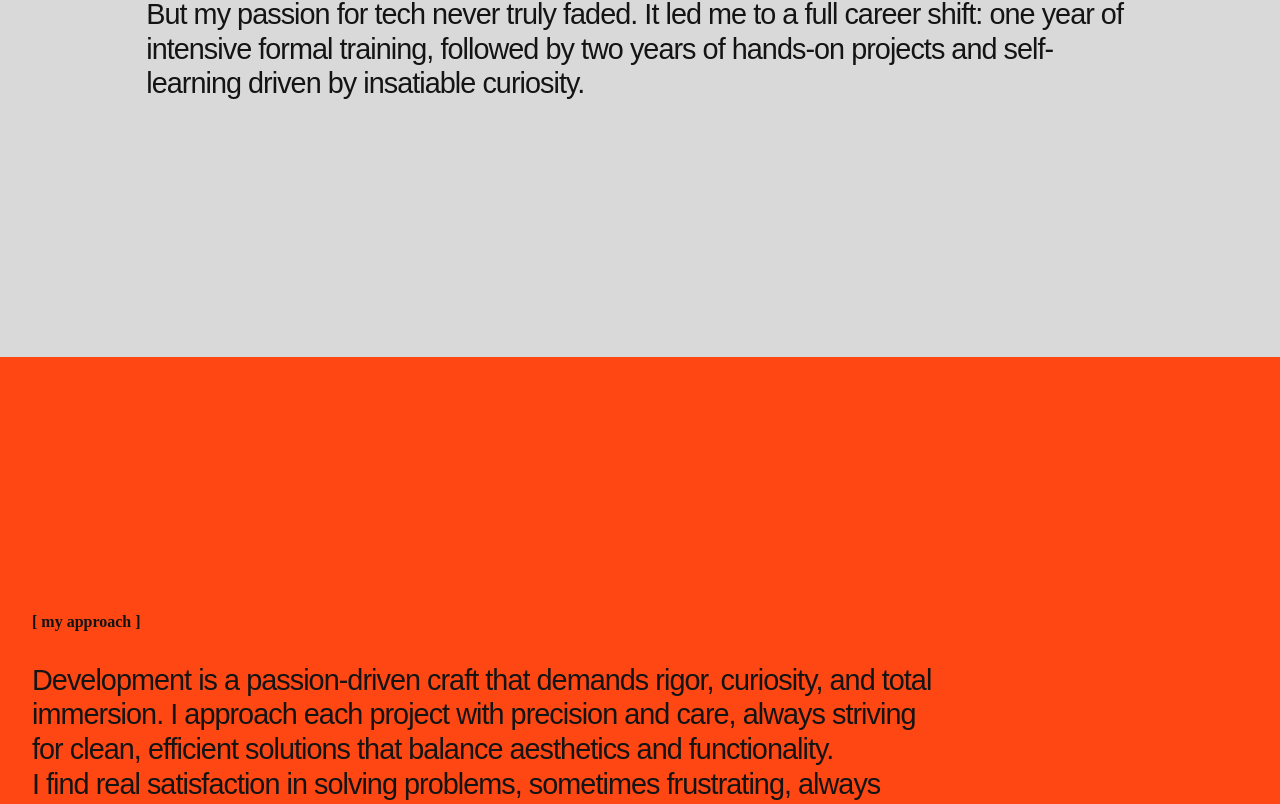
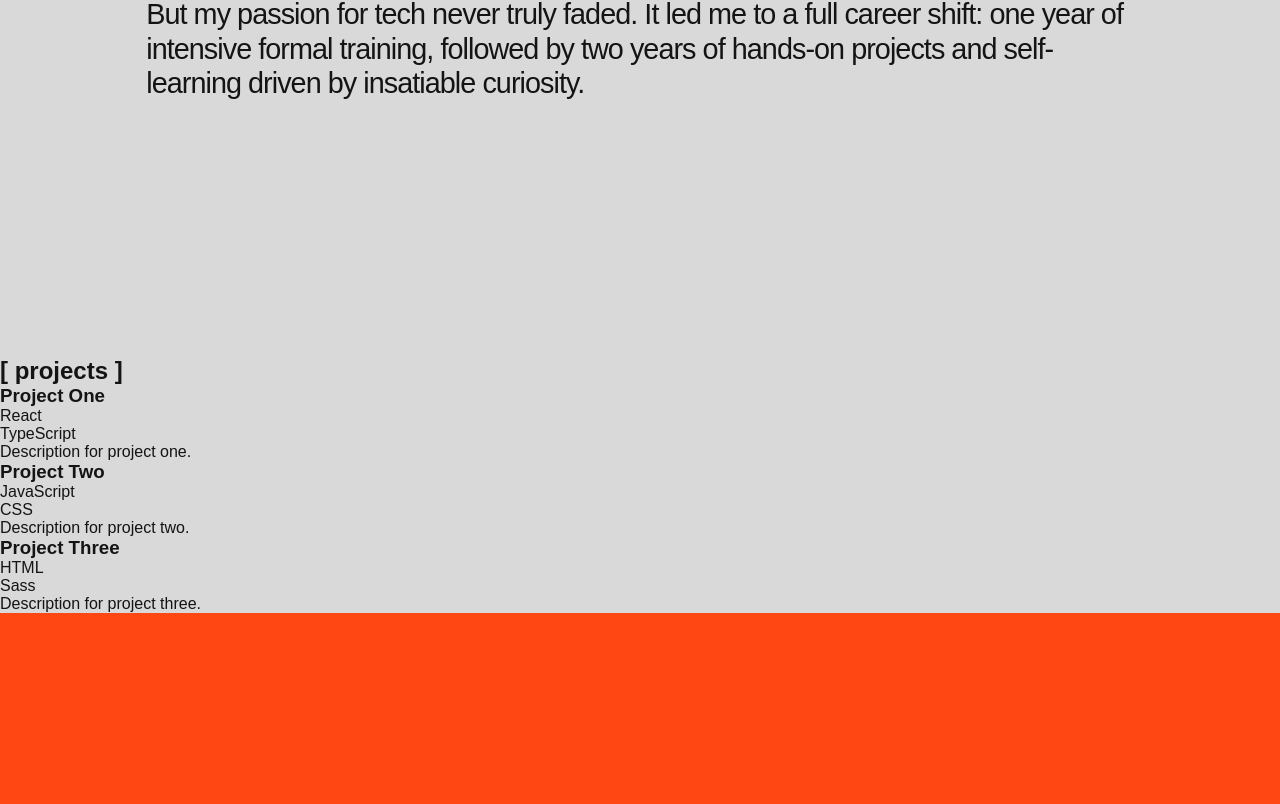
Before and after one commit to ginodalsasso/react-portfoliov2, a React (Vite) app: page / in a window 1280 px wide. Shown: the part 1093-1897 px from the top of the page. Built offline with nearby package versions, Linux system fonts and the light colour scheme; a web font is replaced by a local one.

Commit message:
NEW: projects sections temporarly made.

```diff
--- a/src/App.tsx
+++ b/src/App.tsx
@@ -6,6 +6,7 @@ import About from "./components/sections/About/About";
 import Approach from "./components/sections/Approach/Approach";
 import Goals from "./components/sections/Goals/Goals";
 import Footer from "./components/layout/Footer/Footer";
+import Projects from "./components/sections/Projects/Projects";
 
 
 function App() {
@@ -16,6 +17,7 @@ function App() {
                 <main className="mainContent">
                     <Hero />
                     <About />
+                    <Projects />
                     <Approach />
                     <Goals />
                 </main>
--- /dev/null
+++ b/src/components/sections/Projects/Projects.tsx
@@ -0,0 +1,45 @@
+import { Link } from "react-router-dom";
+import styles from "./Projects.module.css";
+import { projects } from "../../../constants/constants";
+
+export default function Projects() {
+    return (
+        <section className={styles.projectsSection}>
+            <header>
+                <h2>[ projects ]</h2>
+            </header>
+            <ul className={styles.projectList}>
+                {projects.map((project) => (
+                    <li key={project.id} className={styles.projectItem}>
+                        <article>
+                            <header>
+                                <h3>
+                                    {project.href ? (
+                                        <Link to={project.href}>
+                                            {project.title}
+                                        </Link>
+                                    ) : (
+                                        <span>{project.title}</span>
+                                    )}
+                                </h3>
+                            </header>
+                            {project.tags && (
+                                <ul className={styles.tagList}>
+                                    {project.tags.map((tag: string) => (
+                                        <li
+                                            key={`${project.id}-${tag}`}
+                                            className={styles.tag}
+                                        >
+                                            {tag}
+                                        </li>
+                                    ))}
+                                </ul>
+                            )}
+                            <p>{project.description}</p>
+                        </article>
+                    </li>
+                ))}
+            </ul>
+        </section>
+    );
+}
--- a/src/constants/constants.ts
+++ b/src/constants/constants.ts
@@ -1,7 +1,6 @@
-
 export type LinkItem = {
     title: string;
-    path: string
+    path: string;
 };
 
 export const navLinks: LinkItem[] = [
@@ -9,3 +8,35 @@ export const navLinks: LinkItem[] = [
     { title: "projects", path: "/projects" },
     { title: "approach", path: "/approach" },
 ];
+
+export type Project = {
+    id: string;
+    title: string;
+    description: string;
+    href?: string ;
+    tags?: string[];
+};
+
+export const projects: Project[] = [
+    {
+        id: "1",
+        title: "Project One",
+        description: "Description for project one.",
+        href: "/projects/1",
+        tags: ["React", "TypeScript"],
+    },
+    {
+        id: "2",
+        title: "Project Two",
+        description: "Description for project two.",
+        href: "/projects/2",
+        tags: ["JavaScript", "CSS"],
+    },
+    {
+        id: "3",
+        title: "Project Three",
+        description: "Description for project three.",
+        href: "/projects/3",
+        tags: ["HTML", "Sass"],
+    },
+];
```
Also changed, not shown: src/components/sections/Projects/Projects.module.css (added).
